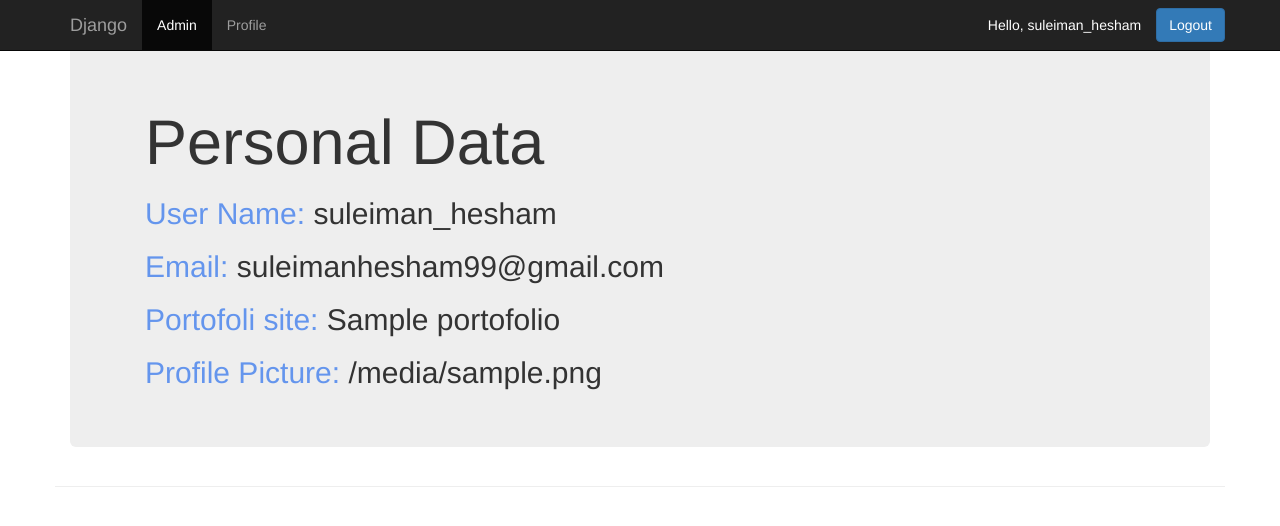
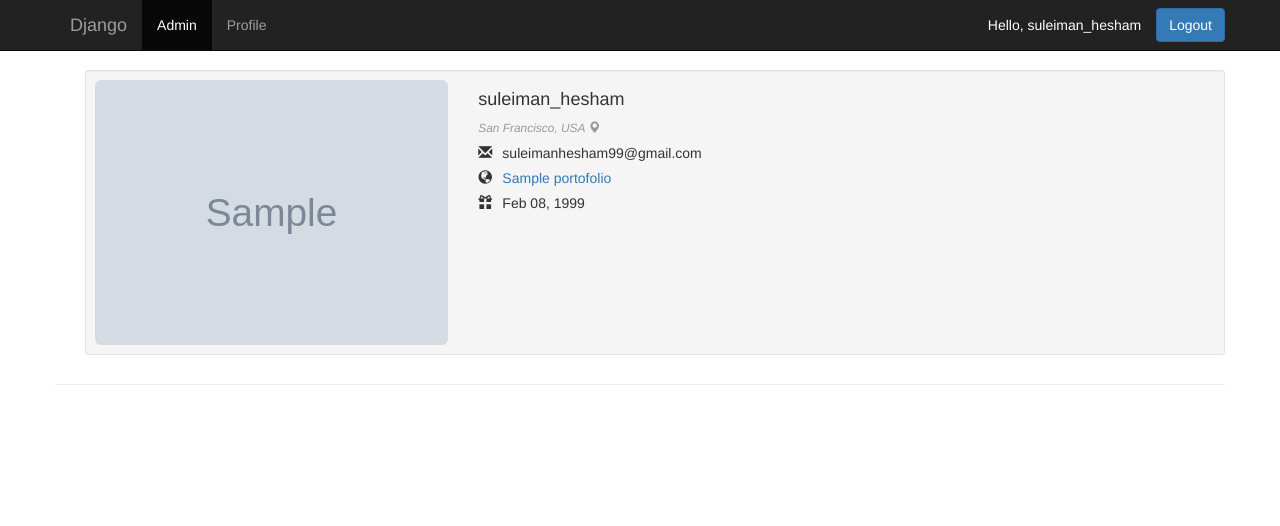
Before and after one commit to Suleiman99Hesham/Django_Try_Deployment, a Django app: template learning_users/templates/basic_app/profile.html in a window 1280 px wide. Shown: the top 526 px of the page. Run offline with Django 3.2, Linux system fonts and the light colour scheme; a user stored in the database is signed in; the template is opened without the code that fills it: most values are stand-ins (such as "Sample title", 1, 10 or a date in 2020); grey boxes marked "Sample" are stand-in pictures; some libraries are stand-ins or nearby versions.

Commit message:
modifications after production

```diff
--- a/learning_users/learning_users/settings.py
+++ b/learning_users/learning_users/settings.py
@@ -27,7 +27,7 @@ SECRET_KEY = '#grby)v%muk(tig&azocfmgqk-!_(l48cpr&87-jennh^0bf5+'
 # SECURITY WARNING: don't run with debug turned on in production!
 DEBUG = True
 
-ALLOWED_HOSTS = []
+ALLOWED_HOSTS = ['suleimanhesham.pythonanywhere.com']
 
 
 # Application definition
--- a/learning_users/templates/basic_app/base.html
+++ b/learning_users/templates/basic_app/base.html
@@ -22,9 +22,11 @@
                     <li class="active">
                         <a href="{% url 'admin:index' %}">Admin</a>
                     </li>
-                    <li>
-                        <a href="{% url 'profile' %}" >Profile</a>
-                    </li>
+                    {% if user.is_authenticated %}
+                        <li>
+                            <a href="{% url 'profile' %}" >Profile</a>
+                        </li>
+                    {% endif %}
 
                 </ul>
                 <ul class="nav navbar-nav navbar-right">
--- a/learning_users/templates/basic_app/index.html
+++ b/learning_users/templates/basic_app/index.html
@@ -8,7 +8,7 @@
 
 <div class="jumbotron">
     <div class="container">
-        <h1>Welcome to my simple django template!</h1>
+        <h1>Welcome {{request.user}} to my simple django template!</h1>
     </div>
 </div>
 
--- a/learning_users/templates/basic_app/profile.html
+++ b/learning_users/templates/basic_app/profile.html
@@ -6,20 +6,75 @@
 
 {% block content_block %}
 
-    <style>
+    <!-- <style>
         .data-type{
             color: cornflowerblue;
         }
+        /* .profile_img{
+            width: 100px;
+            float: right;
+            position: relative;
+        } */
     </style>
     <div class="jumbotron">
         <div class="container">
-            <h1>Personal Data</h1>
-            <h2><span class="data-type">User Name:</span> {{request.user}}</h2>
-            <h2><span class="data-type">Email:</span> {{request.user.email}}</h2>
-            <h2><span class="data-type">Portofoli site:</span> {{portofolio}}</h2>
-            <h2><span class="data-type">Profile Picture:</span> {{profile_picture}}</h2>
-
+            <div>
+                <h1>Personal Data</h1>
+            </div>
+            <div>
+                <h2><span class="data-type">User Name:</span> {{request.user}}</h2>
+            </div>
+            <div>
+                <h2><span class="data-type">Email:</span> {{request.user.email}}</h2>
+            </div>
+            <div>
+                <h2><span class="data-type">Portofoli site:</span> {{portofolio}}</h2>
+            </div>
+            <div class="img_container">
+                <h2><span class="data-type">Profile Picture:</span></h2>
+                <img src="{{profile_picture.url}}" class="img-thumbnail rounded float-right" alt="...">
+            </div>
         </div>
     </div>
+     -->
+
+<script src="//code.jquery.com/jquery-1.11.1.min.js"></script>
+
+<style>
+    body{padding-top:30px;}
+
+    .glyphicon {  margin-bottom: 10px;margin-right: 10px;}
+
+    small {
+    display: block;
+    line-height: 1.428571429;
+    color: #999;
+}
+</style>
+<div class="container">
+    <div class="row">
+        <div class="col-xs-12 col-sm-12 col-md-12">
+            <div class="well well-sm">
+                <div class="row">
+                    <div class="col-sm-6 col-md-4">
+                        <img src="{{profile_picture.url}}" alt="" class="img-rounded img-responsive" />
+                    </div>
+                    <div class="col-sm-6 col-md-8">
+                        <h4>{{request.user}}</h4>
+                        <small><cite title="San Francisco, USA">San Francisco, USA <i class="glyphicon glyphicon-map-marker">
+                        </i></cite></small>
+                        <p>
+                            <i class="glyphicon glyphicon-envelope"></i>{{request.user.email}}
+                            <br />
+                            <i class="glyphicon glyphicon-globe"></i><a href="{{portofolio}}">{{portofolio}}</a>
+                            <br />
+                            <i class="glyphicon glyphicon-gift"></i>Feb 08, 1999</p>
+                    </div>
+                </div>
+            </div>
+        </div>
+    </div>
+</div>
+
 
 {% endblock content_block %}
```
Also changed, not shown: learning_users/basic_app/views.py (line endings or trailing spaces).
